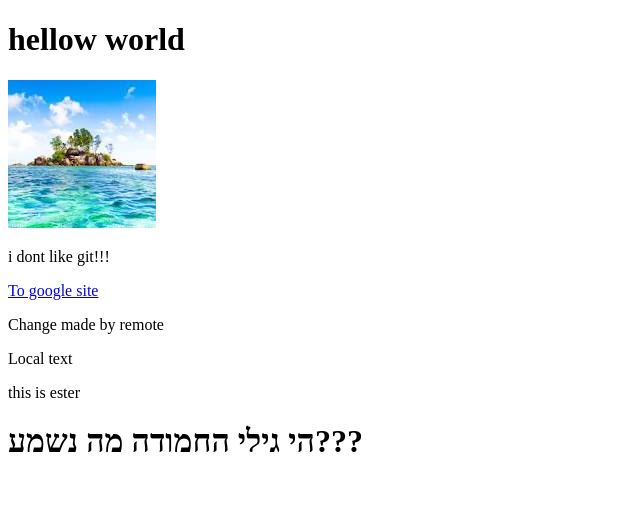
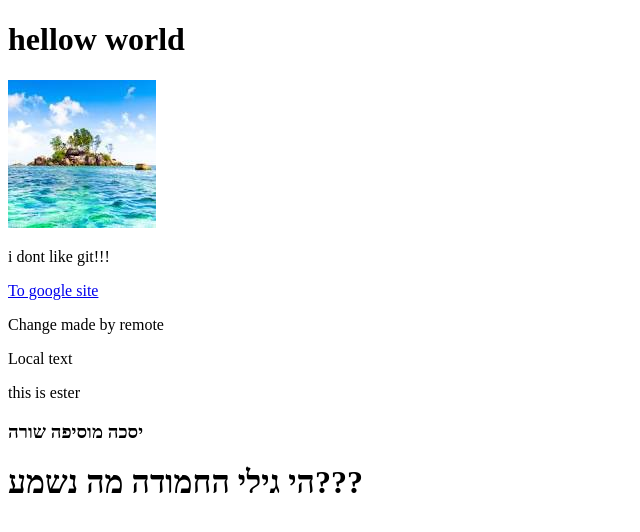
Before and after one commit to giliiii/existing-project, a plain HTML site: page index.html in a window 1280 px wide. Shown: the whole page, without its empty margins (0-640 px from the left). Drawn offline with Linux system fonts and the light colour scheme.

Commit message:
my conflict by system

```diff
--- a/index.html
+++ b/index.html
@@ -14,6 +14,7 @@
     <p>Change made by remote</p>
      <span>Local text</span>
      <p>this is ester</p>
+     <h3>יסכה מוסיפה שורה</h3>
      <h1>הי גילי החמודה מה נשמע???</h1>
 </body>
 
```
